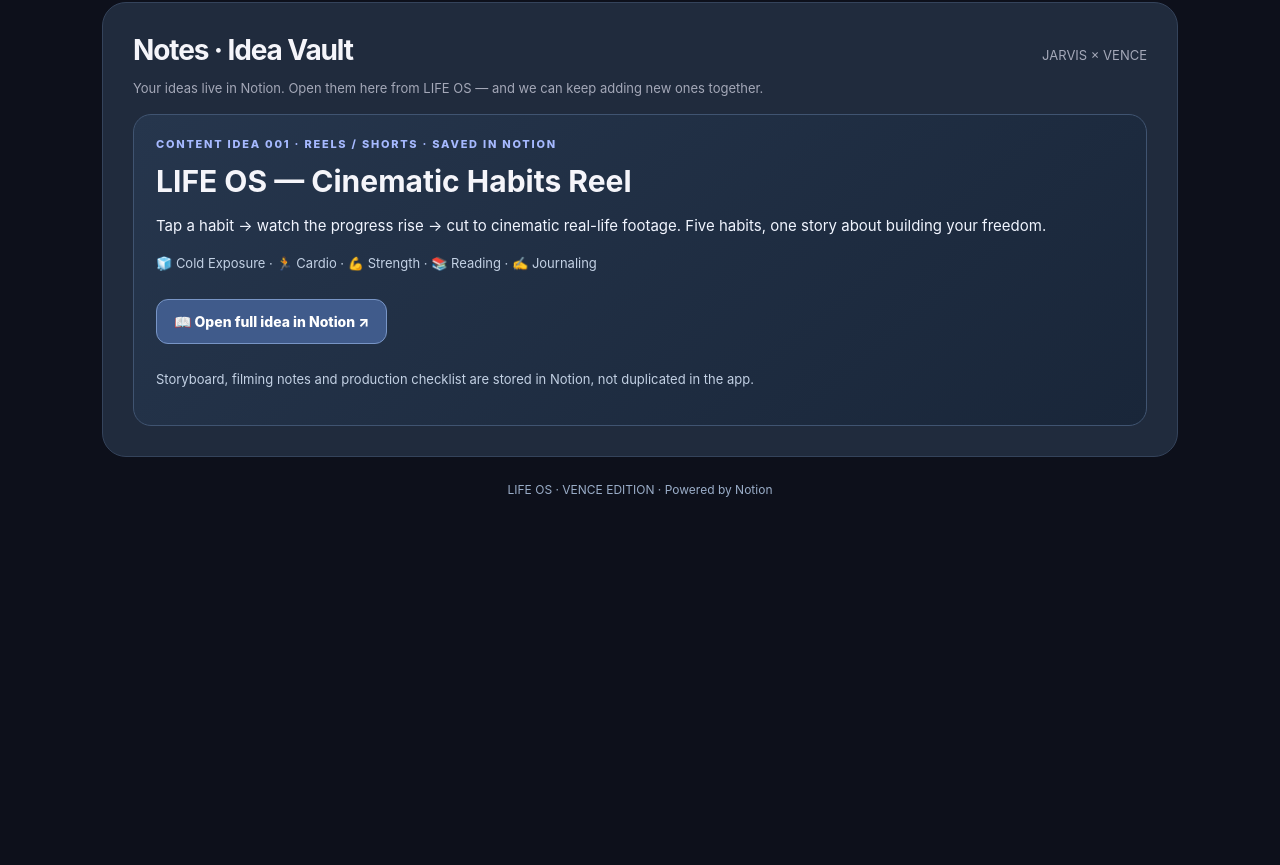
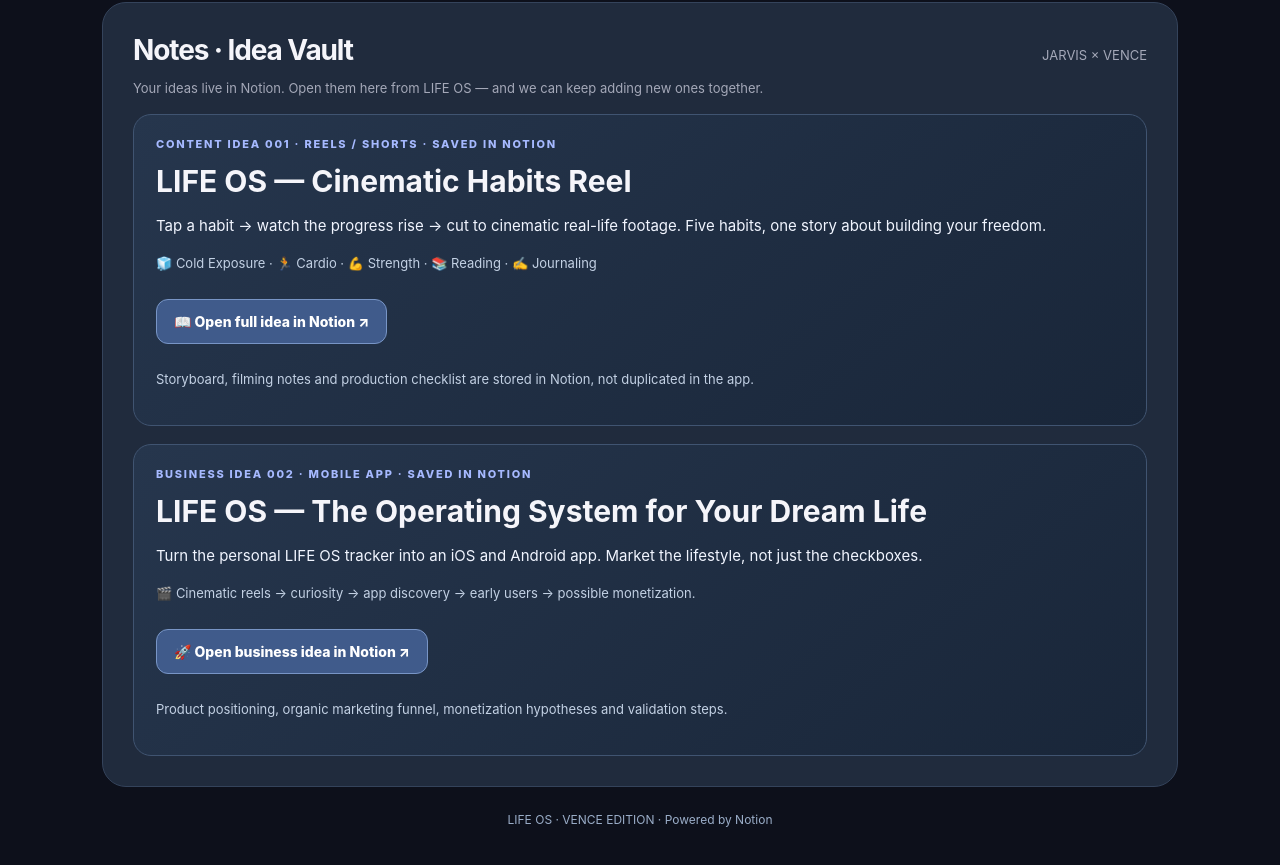
Before and after one commit to avantomies-maker/vence-life-os., a plain HTML site: page index.html in a window 1280 px wide. Shown: the part 2721-3586 px from the top of the page. Before the commit the page ends 3268 px from the top, so only its background shows below. Drawn offline with Linux system fonts and the light colour scheme; no server answers.

Commit message:
Add second Notion-backed idea to LIFE OS Idea Vault

```diff
--- a/index.html
+++ b/index.html
@@ -275,6 +275,14 @@ body{background:radial-gradient(ellipse at 90% 0%,#19263b 0%,#0d101b 46%);min-he
 <p>🧊 Cold Exposure · 🏃 Cardio · 💪 Strength · 📚 Reading · ✍️ Journaling</p>
 <a class="notes-open" href="https://app.notion.com/p/41f8cebe31fb810882f7e98da624f18d" target="_blank" rel="noopener noreferrer">📖 Open full idea in Notion ↗</a>
 <p class="muted">Storyboard, filming notes and production checklist are stored in Notion, not duplicated in the app.</p>
+</article>
+<article class="idea-card">
+<div class="eyebrow">BUSINESS IDEA 002 · MOBILE APP · SAVED IN NOTION</div>
+<h3>LIFE OS — The Operating System for Your Dream Life</h3>
+<p class="idea-lead">Turn the personal LIFE OS tracker into an iOS and Android app. Market the lifestyle, not just the checkboxes.</p>
+<p>🎬 Cinematic reels → curiosity → app discovery → early users → possible monetization.</p>
+<a class="notes-open" href="https://app.notion.com/p/41f8cebe31fb81f198f2c4c5abf27a2a" target="_blank" rel="noopener noreferrer">🚀 Open business idea in Notion ↗</a>
+<p class="muted">Product positioning, organic marketing funnel, monetization hypotheses and validation steps.</p>
 </article>
 </section>
 <div class="foot">LIFE OS · VENCE EDITION · Powered by Notion</div>
```
